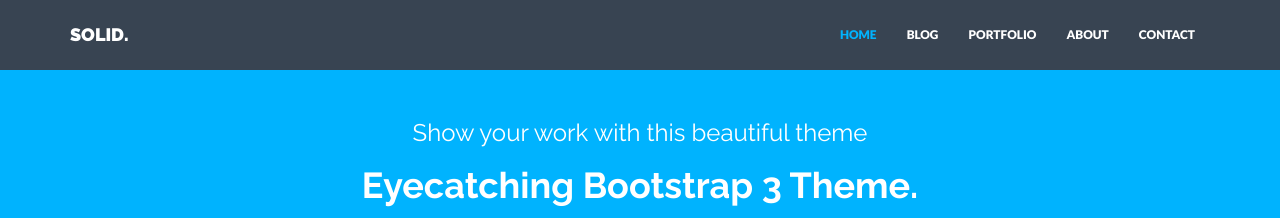
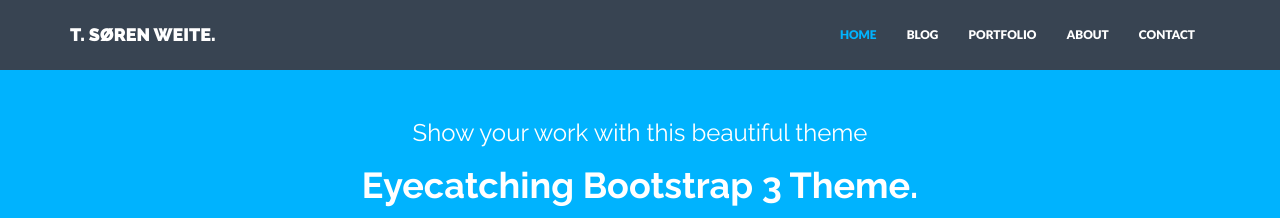
Before and after one commit to sorenweite/sorenweite.github.io, a Jekyll site: the page built from index.html, in a window 1280 px wide. Shown: the top 218 px of the page. Built offline with Jekyll 4.4.1, drawn with Linux system fonts in a browser that asks for light colours; nearby versions of some CDN libraries.

Commit message:
config
title update

```diff
--- a/_config.yml
+++ b/_config.yml
@@ -1,7 +1,7 @@
 ### GENERAL SETTINGS ###
 
 # Site settings
-title: SOLID.
+title: T. SØREN WEITE.
 description: "Write an awesome description for your new site here. You can edit this line in _config.yml. It will appear in your document head meta (for Google search results) and in your feed.xml site description."
 analytics: #Google analytics code in the format XX-nnnnnnnn-n
 baseurl: "" #important: start with /
```
